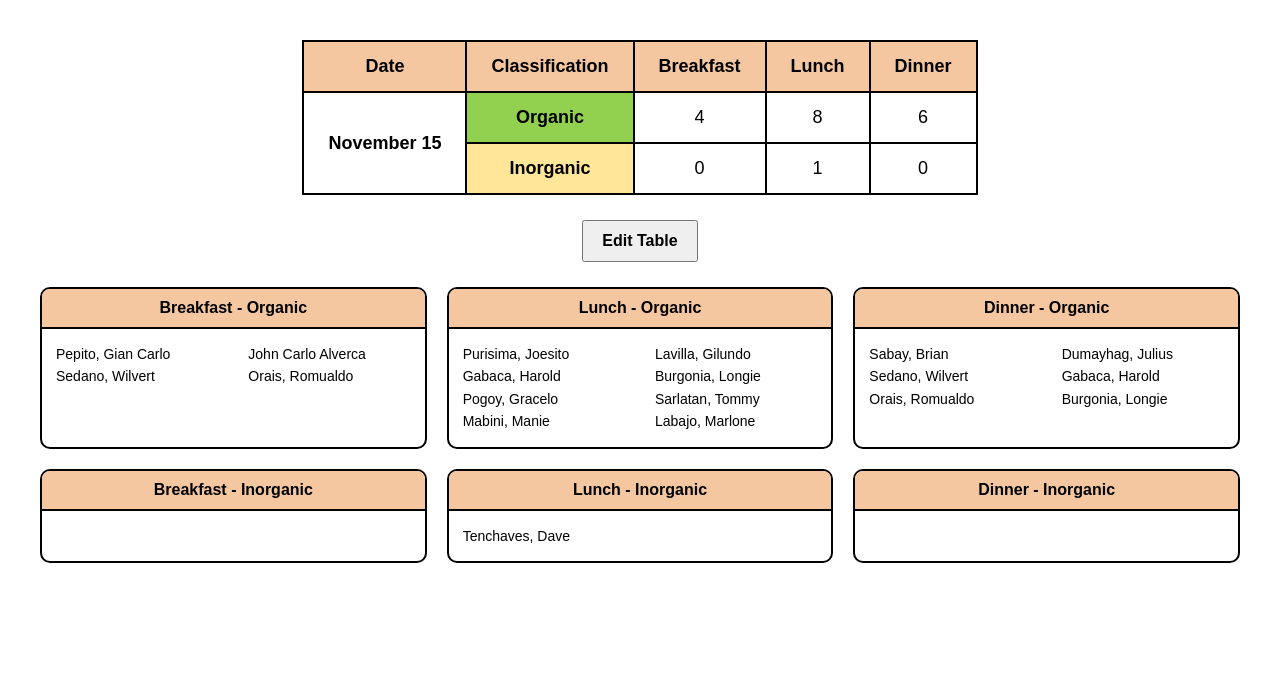
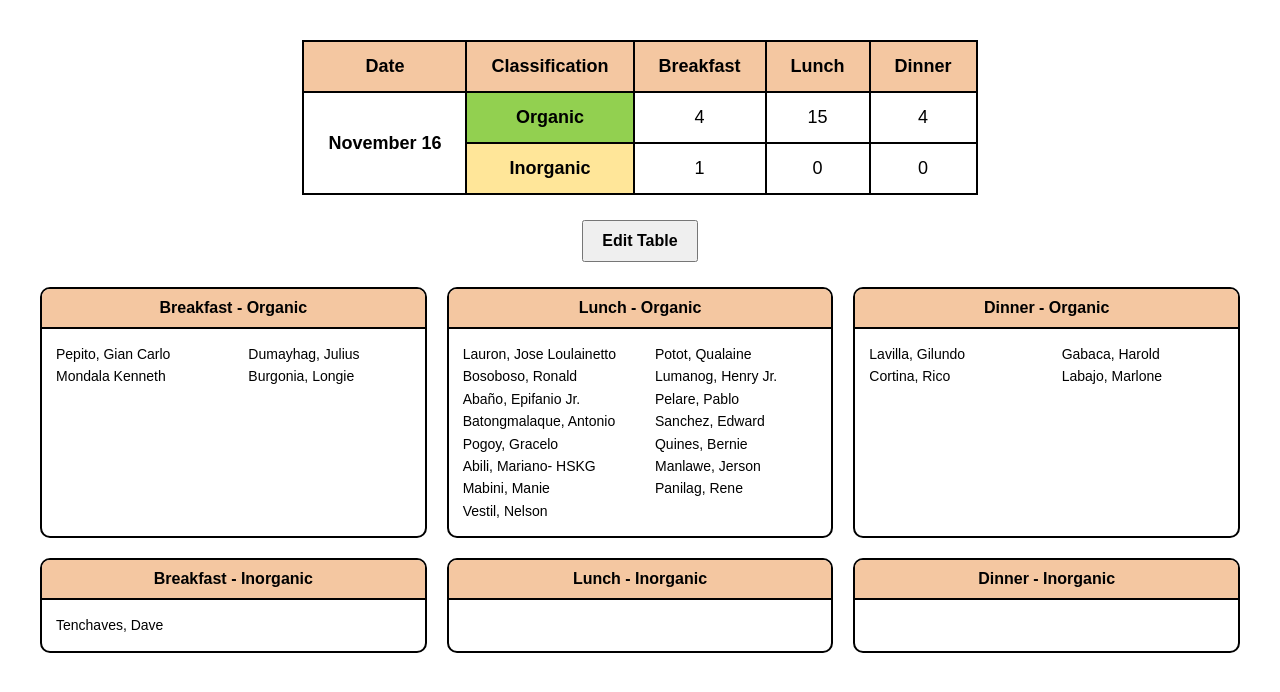
Before and after one commit to eelvinb/mealstub, a plain HTML site: page index.html in a window 1280 px wide. Drawn offline with Linux system fonts and the light colour scheme.

Commit message:
update report

```diff
--- a/index.html
+++ b/index.html
@@ -117,7 +117,7 @@ td {
 
     <td rowspan="2" class="date-cell">
       November
-      15
+      16
     </td>
 
     <td class="organic">
@@ -129,11 +129,11 @@ td {
     </td>
 
     <td>
-      8
+      15
     </td>
 
     <td>
-      6
+      4
     </td>
 
   </tr>
@@ -145,11 +145,11 @@ td {
     </td>
 
     <td>
-      0
+      1
     </td>
 
     <td>
-      1
+      0
     </td>
 
     <td>
@@ -175,7 +175,7 @@ td {
     </div>
 
     <div class="names">
-     <div>Pepito, Gian Carlo</div><div>John Carlo Alverca</div><div>Sedano, Wilvert</div><div>Orais, Romualdo</div>
+     <div>Pepito, Gian Carlo</div><div>Dumayhag, Julius</div><div>Mondala Kenneth</div><div>Burgonia, Longie</div>
     </div>
   </div>
 
@@ -185,7 +185,7 @@ td {
     </div>
 
     <div class="names">
-      <div>Purisima, Joesito</div><div>Lavilla, Gilundo</div><div>Gabaca, Harold</div><div>Burgonia, Longie</div><div>Pogoy, Gracelo</div><div>Sarlatan, Tommy</div><div>Mabini, Manie</div><div>Labajo, Marlone</div>
+      <div>Lauron, Jose Loulainetto</div><div>Potot, Qualaine</div><div>Bosoboso, Ronald</div><div>Lumanog, Henry Jr.</div><div>Abaño, Epifanio Jr.</div><div>Pelare, Pablo</div><div>Batongmalaque, Antonio</div><div>Sanchez, Edward</div><div>Pogoy, Gracelo</div><div>Quines, Bernie</div><div>Abili, Mariano- HSKG</div><div>Manlawe, Jerson</div><div>Mabini, Manie</div><div>Panilag, Rene</div><div>Vestil, Nelson</div>
     </div>
   </div>
 
@@ -195,7 +195,7 @@ td {
     </div>
 
     <div class="names">
-      <div>Sabay, Brian</div><div>Dumayhag, Julius</div><div>Sedano, Wilvert</div><div>Gabaca, Harold</div><div>Orais, Romualdo</div><div>Burgonia, Longie</div>
+      <div>Lavilla, Gilundo</div><div>Gabaca, Harold</div><div>Cortina, Rico</div><div>Labajo, Marlone</div>
     </div>
   </div>
 
@@ -205,7 +205,7 @@ td {
     </div>
 
     <div class="names">
-     <div></div>
+     <div>Tenchaves, Dave</div>
     </div>
   </div>
 
@@ -215,7 +215,7 @@ td {
     </div>
 
     <div class="names">
-      <div>Tenchaves, Dave</div>
+      <div></div>
     </div>
   </div>
 
```
